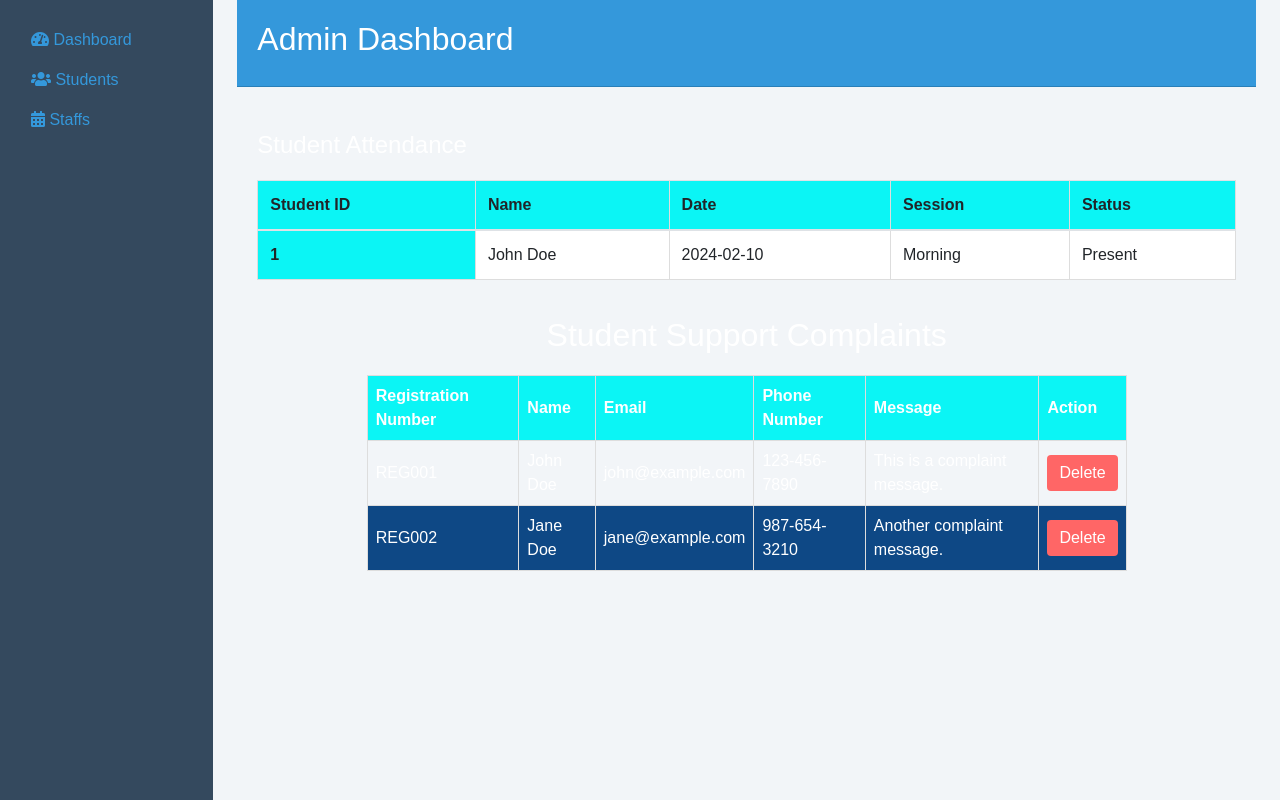
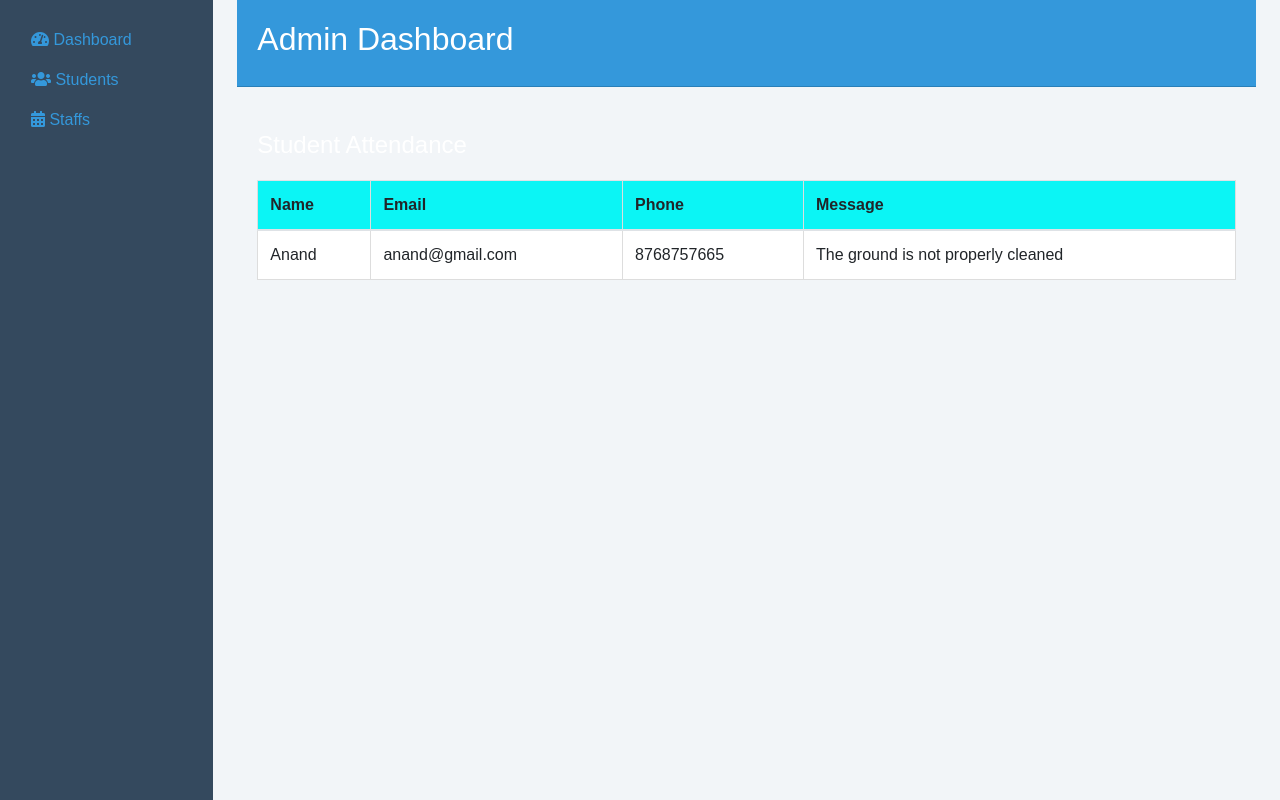
Before and after one commit to jofin-44/project_django, a Django app: page /adminstudent in a window 1280 px wide. Run offline with Django 4.2, Linux system fonts and the light colour scheme; data comes from the database, SQL or seed files in the repository; both versions use the stored data as it was after the commit; some libraries are stand-ins or nearby versions.

Commit message:
styling,dashboard

```diff
--- a/Admin/views.py
+++ b/Admin/views.py
@@ -3,6 +3,7 @@ from django.shortcuts import render, redirect
 from django.contrib.auth.models import User
 from django.contrib.auth import authenticate,login,logout
 from staff.models import review
+from student.models import support
 from Admin.models import New_Reg
 from django.db import models
 from django.db import IntegrityError
@@ -25,7 +26,8 @@ def adminstaff(request):
     return render(request,'adminhtml/adminstaff.html', {'std':std})
 
 def adminstudent(request):
-    return render(request,'adminhtml/adminstudent.html')
+    students = support.objects.all()
+    return render(request,'adminhtml/adminstudent.html',{'students':students})
 
 def newReg(request):
     if request.method == 'POST':
@@ -64,6 +66,8 @@ def newReg(request):
 
 
 
+
+
 # def adminviewstd(request):
 #     return render(request,'admin/adminviewstd.html')
 
--- a/static/css/styles.css
+++ b/static/css/styles.css
@@ -29,11 +29,11 @@ table th {
 }
 
 table tr:nth-child(even) {
-    background-color: #0e4885;
+    background-color: #b9c6d4;
 }
 
 table tr:hover {
-    background-color: #340ada;
+    background-color: #9d99b0;
 }
 
 .action-btn {
--- a/templates/adminhtml/adminstudent.html
+++ b/templates/adminhtml/adminstudent.html
@@ -117,29 +117,36 @@
                     <!-- Student Attendance Section -->
                     <div class="mt-4">
                         <h4>Student Attendance</h4>
+
                         <!-- Replace the following with actual attendance-related content -->
                         <table class="table">
+
                             <thead>
                                 <tr>
-                                    <th scope="col">Student ID</th>
+                                    <!-- <th scope="col">Student ID</th> -->
                                     <th scope="col">Name</th>
-                                    <th scope="col">Date</th>
-                                    <th scope="col">Session</th>
-                                    <th scope="col">Status</th>
+                                    <th scope="col">Email</th>
+                                    <th scope="col">Phone</th>
+                                    <th scope="col">Message</th>
                                 </tr>
                             </thead>
                             <tbody>
+                                {% for i in students %}
+
                                 <tr>
-                                    <th scope="row">1</th>
-                                    <td>John Doe</td>
-                                    <td>2024-02-10</td>
-                                    <td>Morning</td>
-                                    <td>Present</td>
+
+                                    <td>{{ i.name }}</td>
+                                    <td>{{ i.email }}</td>
+                                    <td>{{ i.phone }}</td>
+                                    <td>{{ i.message }}</td>
                                 </tr>
+                                {% endfor %}
                                 <!-- Add more rows as needed -->
                             </tbody>
                         </table>
                     </div>
+
+
 
                     <!-- Student Support Messages Section -->
                     <!-- <!DOCTYPE html>
@@ -151,24 +158,6 @@
                         <link rel="stylesheet" href="styles.css">
                     </head>
                     <body> -->
-                        <div class="admin-panel">
-                            <h2>Student Support Complaints</h2>
-                            <table>
-                                <thead>
-                                    <tr>
-                                        <th>Registration Number</th>
-                                        <th>Name</th>
-                                        <th>Email</th>
-                                        <th>Phone Number</th>
-                                        <th>Message</th>
-                                        <th>Action</th>
-                                    </tr>
-                                </thead>
-                                <tbody id="complaints-table">
-                                    <!-- Complaints will be dynamically added here -->
-                                </tbody>
-                            </table>
-                        </div>
 
                         <!-- <script src="script.js"></script>
                     </body>
--- a/templates/studenthtml/Student_support.html
+++ b/templates/studenthtml/Student_support.html
@@ -92,6 +92,7 @@
                         </div>
                     </form>
                 </div>
+                <br><br><br><br><br><br>
 
                 <div class="col-md-6 col-sm-12">
                     <h4>Office Address - Lavasa City</h4>
```
Also changed, not shown: templates/studenthtml/studentindex.html (+9 -9 lines), db.sqlite3.
